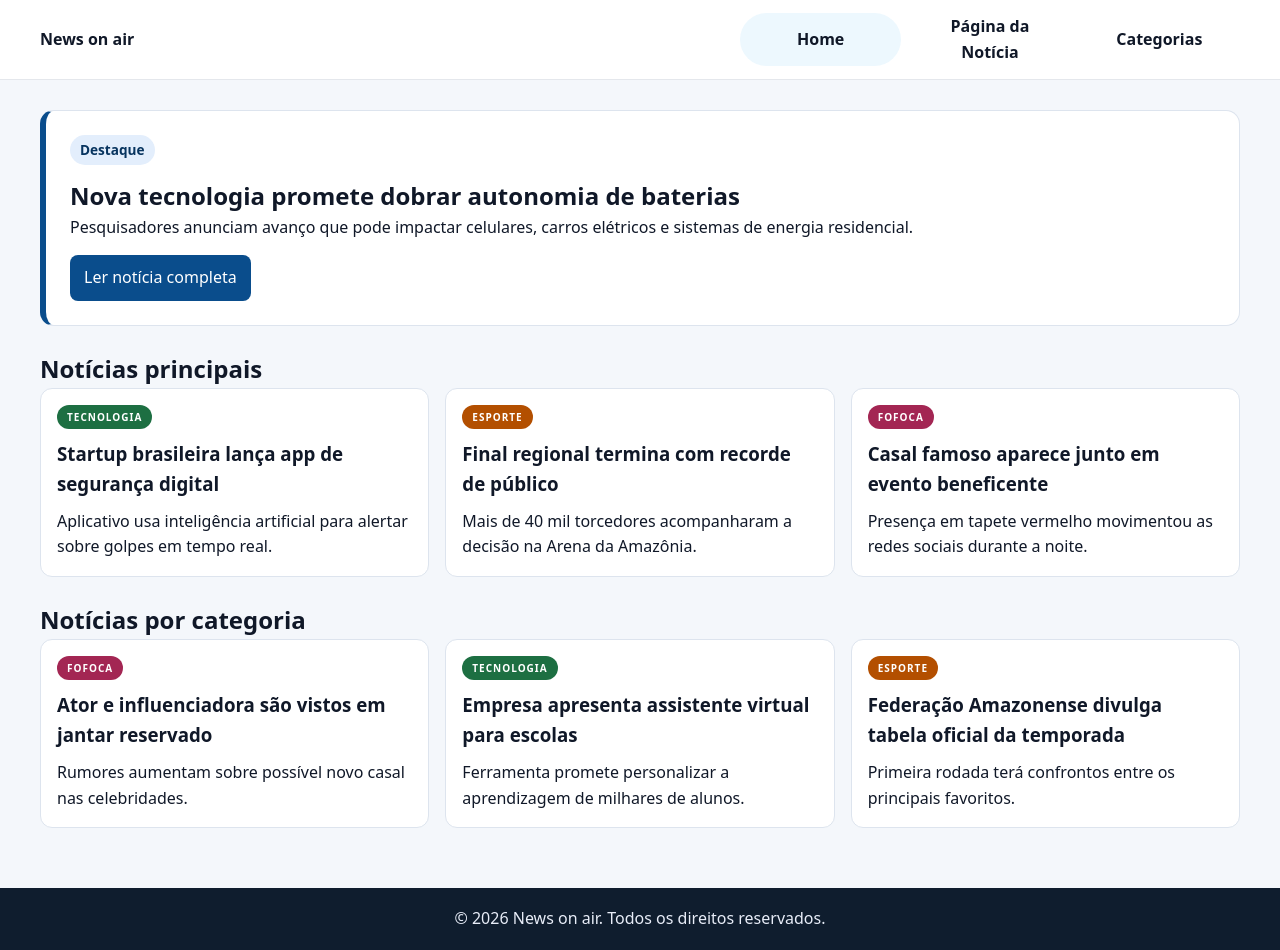
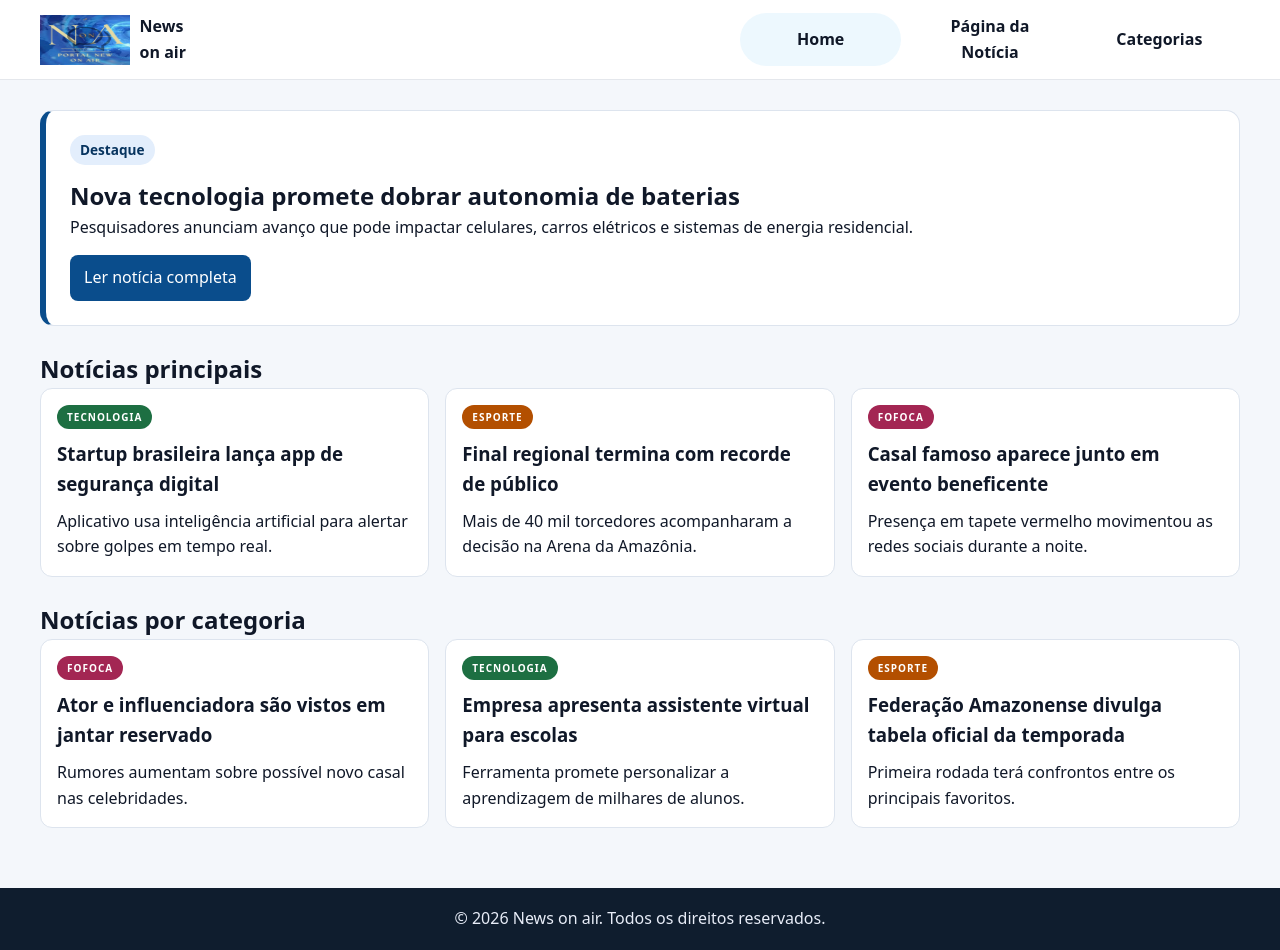
Before and after one commit to guerreirothiago/portaldenoticias, a plain HTML site: page index.html in a window 1280 px wide. Drawn offline with Linux system fonts and the light colour scheme.

Commit message:
Adcionado a logo

```diff
--- a/formatos.css
+++ b/formatos.css
@@ -129,6 +129,11 @@ a{
   color: var(--text);
   background: #f8fafc;
   border: 1px solid var(--border);
+}
+
+.logo{
+  width: 100%;
+  height: 50px;
 }
 
 .nav a{
--- a/index.html
+++ b/index.html
@@ -12,6 +12,7 @@
       <div class="container navbar-inner">
         <!-- Ideial para colocar a logo -->
         <a href="#" class="brand">
+            <img src="img/WhatsApp Image 2026-03-09 at 20.11.20.jpeg" alt="logo" class="logo">
           <strong>News on air</strong>
         </a>
 
```
Also changed, not shown: img/WhatsApp Image 2026-03-09 at 20.11.20.jpeg (added), img/WhatsApp Image 2026-03-09 at 20.12.13.jpeg (added), img/WhatsApp Image 2026-03-09 at 20.13.44.jpeg (added), img/WhatsApp Image 2026-03-09 at 20.28.13.jpeg (added).
